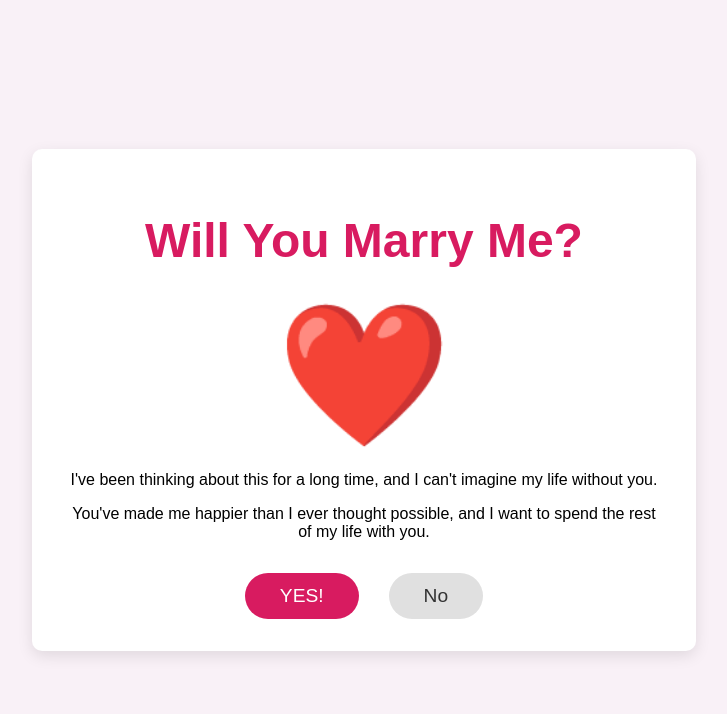
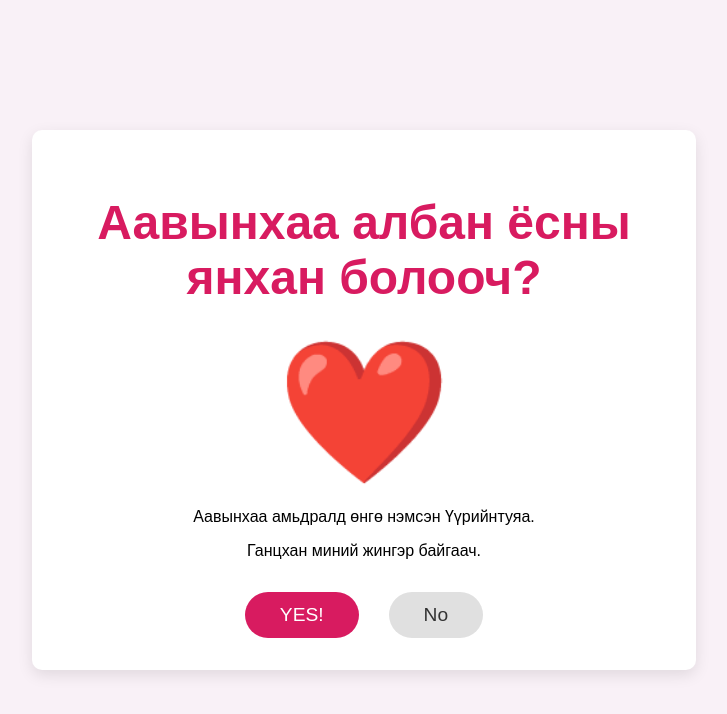
Before and after one commit to masochist247/masochist247, a plain HTML site: page index.html in a window 1280 px wide. Shown: the whole page, without its empty margins (276-1003 px from the left). Drawn offline with Linux system fonts and the light colour scheme.

Commit message:
Update index.html

```diff
--- a/index.html
+++ b/index.html
@@ -102,10 +102,10 @@
 </head>
 <body>
     <div class="container">
-        <h1>Will You Marry Me?</h1>
+        <h1>Аавынхаа албан ёсны янхан болооч?</h1>
         <div class="heart">❤️</div>
-        <p>I've been thinking about this for a long time, and I can't imagine my life without you.</p>
-        <p>You've made me happier than I ever thought possible, and I want to spend the rest of my life with you.</p>
+        <p>Аавынхаа амьдралд өнгө нэмсэн Үүрийнтуяа.</p>
+        <p>Ганцхан миний жингэр байгаач.</p>
         <div class="buttons">
             <button class="btn btn-yes" id="yesBtn">YES!</button>
             <button class="btn btn-no" id="noBtn">No</button>
```
